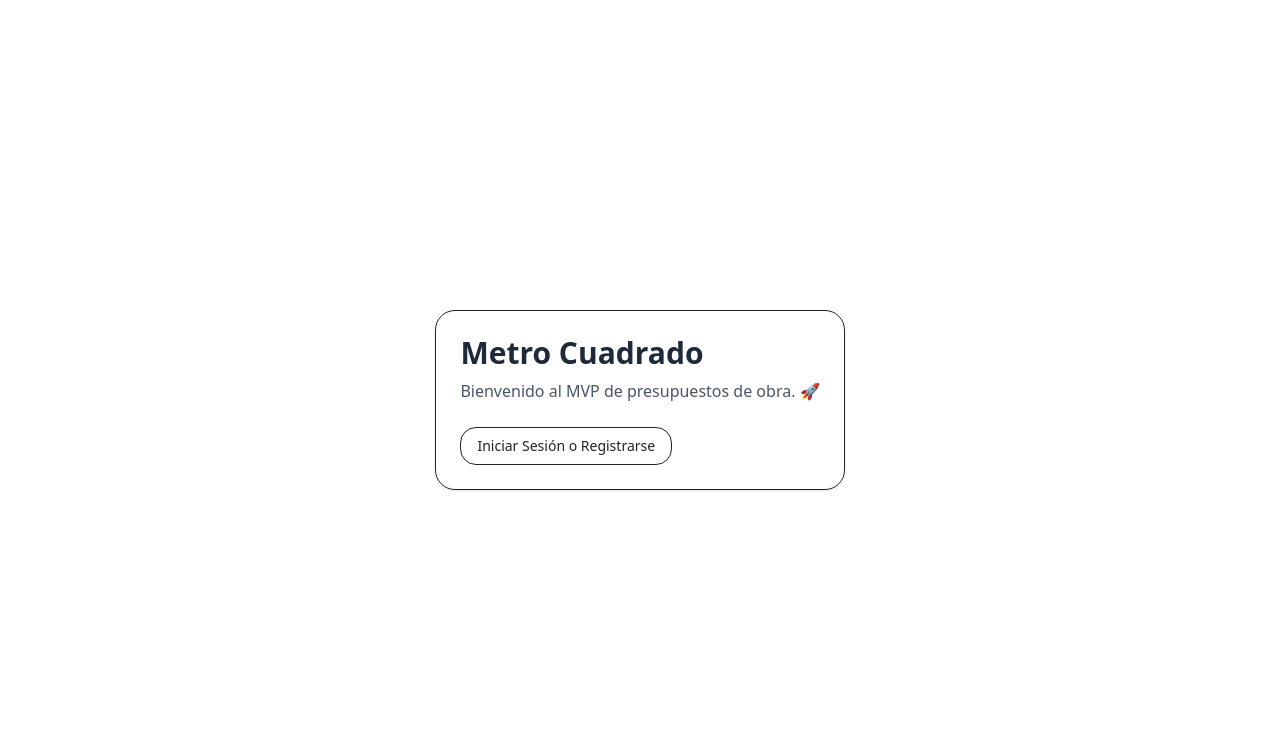
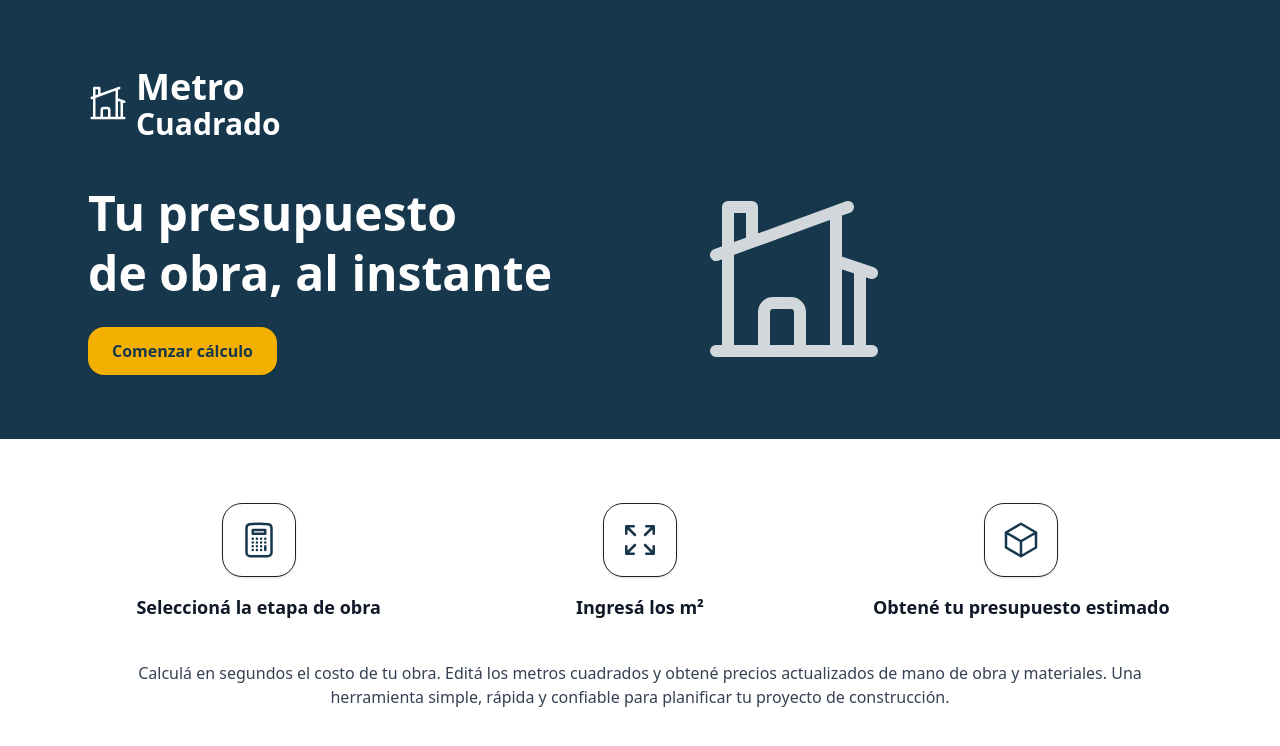
Before and after one commit to enzosaso/metro-cuadrado, a Next.js app: page / in a window 1280 px wide. Shown: the top 746 px of the page. Built offline with nearby package versions, Linux system fonts and the light colour scheme; no server answers.

Commit message:
improve things

```diff
--- a/app/layout.tsx
+++ b/app/layout.tsx
@@ -26,9 +26,7 @@ export default function RootLayout({
   return (
     <html lang='en'>
       <body className={`${geistSans.variable} ${geistMono.variable} antialiased`}>
-        <div className='container mx-auto px-4 lg:px-0'>
-          <AuthProvider>{children}</AuthProvider>
-        </div>
+        <AuthProvider>{children}</AuthProvider>
       </body>
     </html>
   )
--- a/app/page.tsx
+++ b/app/page.tsx
@@ -1,38 +1,74 @@
 'use client'
 import Link from 'next/link'
 import { useSession } from 'next-auth/react'
+import { CalculatorIcon, ArrowsPointingOutIcon, CubeIcon, HomeModernIcon } from '@heroicons/react/24/outline'
 
 export default function Home() {
   const { data: session, status } = useSession()
 
   return (
-    <main className='min-h-screen grid place-content-center p-8'>
-      <div className='max-w-xl rounded-2xl border p-6 shadow'>
-        <h1 className='text-3xl font-bold text-gray-800'>Metro Cuadrado</h1>
-        <p className='mt-2 text-gray-600'>Bienvenido al MVP de presupuestos de obra. 🚀</p>
+    <main className='min-h-screen bg-white'>
+      {/* Hero */}
+      <section className='relative overflow-hidden bg-[#17384C] text-white'>
+        <div className='mx-auto max-w-6xl px-6 py-10 md:py-16'>
+          {/* Top bar */}
+          <div className='flex items-center justify-between'>
+            <div className='flex items-center gap-2'>
+              <HomeModernIcon className='h-10 w-10 text-white' />
+              <div>
+                <p className='text-3xl font-semibold leading-tight md:text-4xl'>Metro</p>
+                <p className='-mt-1 text-2xl font-semibold leading-tight md:text-3xl'>Cuadrado</p>
+              </div>
+            </div>
+          </div>
 
-        <div className='mt-6 flex gap-3'>
-          {status === 'loading' ? (
-            <span className='text-sm text-muted-foreground'>Cargando…</span>
-          ) : session ? (
-            <Link
-              href='/wizard'
-              className='inline-flex items-center justify-center rounded-xl border px-4 py-2 text-sm font-medium hover:bg-gray-50'
-            >
-              Ir al Wizard
-            </Link>
-          ) : (
-            <>
-              <Link
-                href='/login'
-                className='inline-flex items-center justify-center rounded-xl border px-4 py-2 text-sm font-medium hover:bg-gray-50'
-              >
-                Iniciar Sesión o Registrarse
-              </Link>
-            </>
-          )}
+          {/* Headline + CTA */}
+          <div className='mt-10 grid items-center gap-10 md:grid-cols-2 md:gap-6'>
+            <div className='max-w-xl'>
+              <h1 className='text-4xl font-extrabold leading-tight md:text-5xl'>
+                Tu presupuesto <br className='hidden md:block' /> de obra, al instante
+              </h1>
+              <div className='mt-6'>
+                <Link
+                  href={session && status === 'authenticated' ? '/wizard' : '/login'}
+                  className='inline-flex items-center justify-center rounded-xl bg-[#F4B000] px-6 py-3 text-base font-semibold text-[#17384C] shadow hover:bg-[#e2a200]'
+                >
+                  Comenzar cálculo
+                </Link>
+              </div>
+            </div>
+
+            <div className='relative mx-auto hidden w-full max-w-md md:block'>
+              <HomeModernIcon className='h-48 w-48 text-white/80' />
+            </div>
+          </div>
         </div>
-      </div>
+      </section>
+
+      {/* Steps */}
+      <section className='mx-auto max-w-6xl px-6 py-12 md:py-16'>
+        <div className='grid gap-10 md:grid-cols-3'>
+          <Feature title='Seleccioná la etapa de obra' Icon={CalculatorIcon} />
+          <Feature title='Ingresá los m²' Icon={ArrowsPointingOutIcon} />
+          <Feature title='Obtené tu presupuesto estimado' Icon={CubeIcon} />
+        </div>
+
+        <p className='mx-auto mt-10 max-w-5xl text-center text-gray-700'>
+          Calculá en segundos el costo de tu obra. Editá los metros cuadrados y obtené precios actualizados de mano de
+          obra y materiales. Una herramienta simple, rápida y confiable para planificar tu proyecto de construcción.
+        </p>
+      </section>
     </main>
   )
 }
+
+function Feature({ title, Icon }: { title: string; Icon: React.ComponentType<React.SVGProps<SVGSVGElement>> }) {
+  return (
+    <div className='flex flex-col items-center text-center'>
+      <div className='rounded-2xl border bg-white p-4 shadow-sm'>
+        <Icon className='h-10 w-10 text-[#17384C]' />
+      </div>
+      <h3 className='mt-4 text-lg font-semibold text-gray-900'>{title}</h3>
+    </div>
+  )
+}
--- a/app/wizard/layout.tsx
+++ b/app/wizard/layout.tsx
@@ -2,23 +2,43 @@
 import Link from 'next/link'
 import { WizardProvider } from '@/wizard/state'
 import { signOut, useSession } from 'next-auth/react'
+import { useRouter } from 'next/navigation'
+import { useEffect } from 'react'
 
 export default function WizardLayout({ children }: { children: React.ReactNode }) {
+  const { data: session, status } = useSession()
+  const router = useRouter()
+
+  // redirect si no está logeado
+  useEffect(() => {
+    if (status === 'unauthenticated') {
+      router.push('/login')
+    }
+  }, [status, router])
+
+  if (status === 'loading') {
+    return <div className='p-6 text-center'>Cargando…</div>
+  }
+
+  if (!session) {
+    return null // mientras hace el redirect
+  }
+
   return (
     <WizardProvider>
-      <div className='min-h-screen'>
+      <div className='min-h-screen container mx-auto px-4 lg:px-0'>
         <header className='border-b'>
-          <nav className='container flex h-14 items-center justify-between'>
+          <nav className='flex h-14 items-center justify-between'>
             <Link href='/' className='font-semibold'>
               Metro Cuadrado
             </Link>
             <div className='flex items-center gap-4'>
-              <div className='text-sm text-muted-foreground hidden sm:block'>Calculadora de presupuesto</div>
+              <div className='hidden text-sm text-muted-foreground sm:block'>Calculadora de presupuesto</div>
               <UserMenu />
             </div>
           </nav>
         </header>
-        <main className='container py-6'>
+        <main className='py-6'>
           <Stepper />
           <div className='mt-6'>{children}</div>
         </main>
@@ -36,8 +56,8 @@ function Stepper() {
   return (
     <ol className='grid grid-cols-3 gap-2 text-sm'>
       {steps.map(s => (
-        <li key={s.href} className='rounded-xl border border-secondary bg-secondary p-3 text-center cursor-pointer'>
-          <Link href={s.href} className='inline-block'>
+        <li key={s.href} className='cursor-pointer rounded-xl border border-secondary bg-secondary p-3 text-center'>
+          <Link href={s.href} className='inline-block font-semibold'>
             {s.label}
           </Link>
         </li>
@@ -56,7 +76,7 @@ function UserMenu() {
       <span className='text-sm font-medium'>{session.user.name || session.user.email}</span>
       <button
         onClick={() => signOut({ callbackUrl: '/' })}
-        className='rounded-xl border px-3 py-1 text-sm hover:bg-muted cursor-pointer'
+        className='cursor-pointer rounded-xl border px-3 py-1 text-sm hover:bg-muted'
       >
         Cerrar sesión
       </button>
--- a/package.json
+++ b/package.json
@@ -10,6 +10,7 @@
     "typecheck": "tsc --noEmit"
   },
   "dependencies": {
+    "@heroicons/react": "2.2.0",
     "@react-pdf/renderer": "4.3.0",
     "bcryptjs": "3.0.2",
     "firebase-admin": "13.5.0",
```
Also changed, not shown: 1 other file (tests, documents, lock files or other folders).
